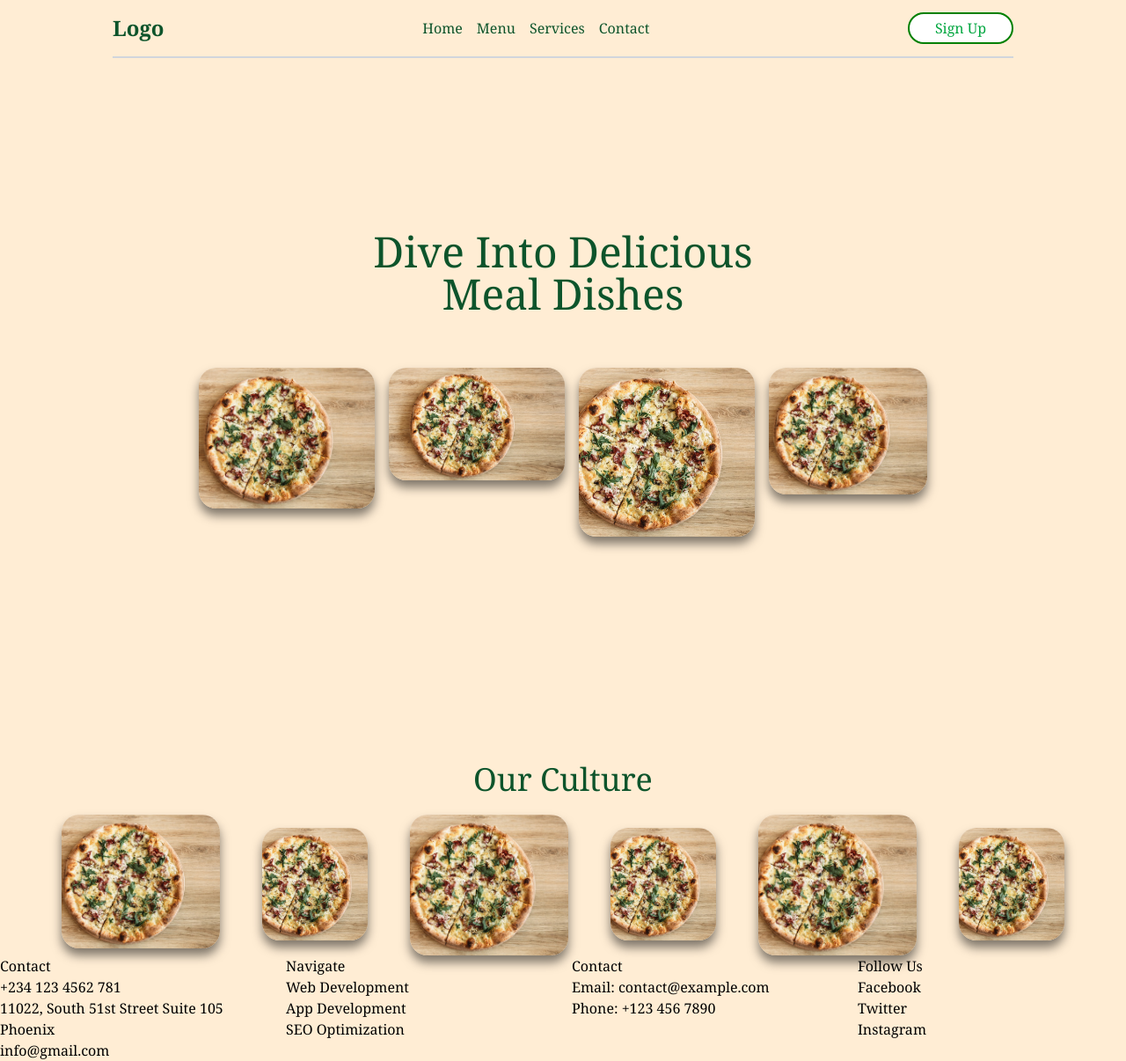
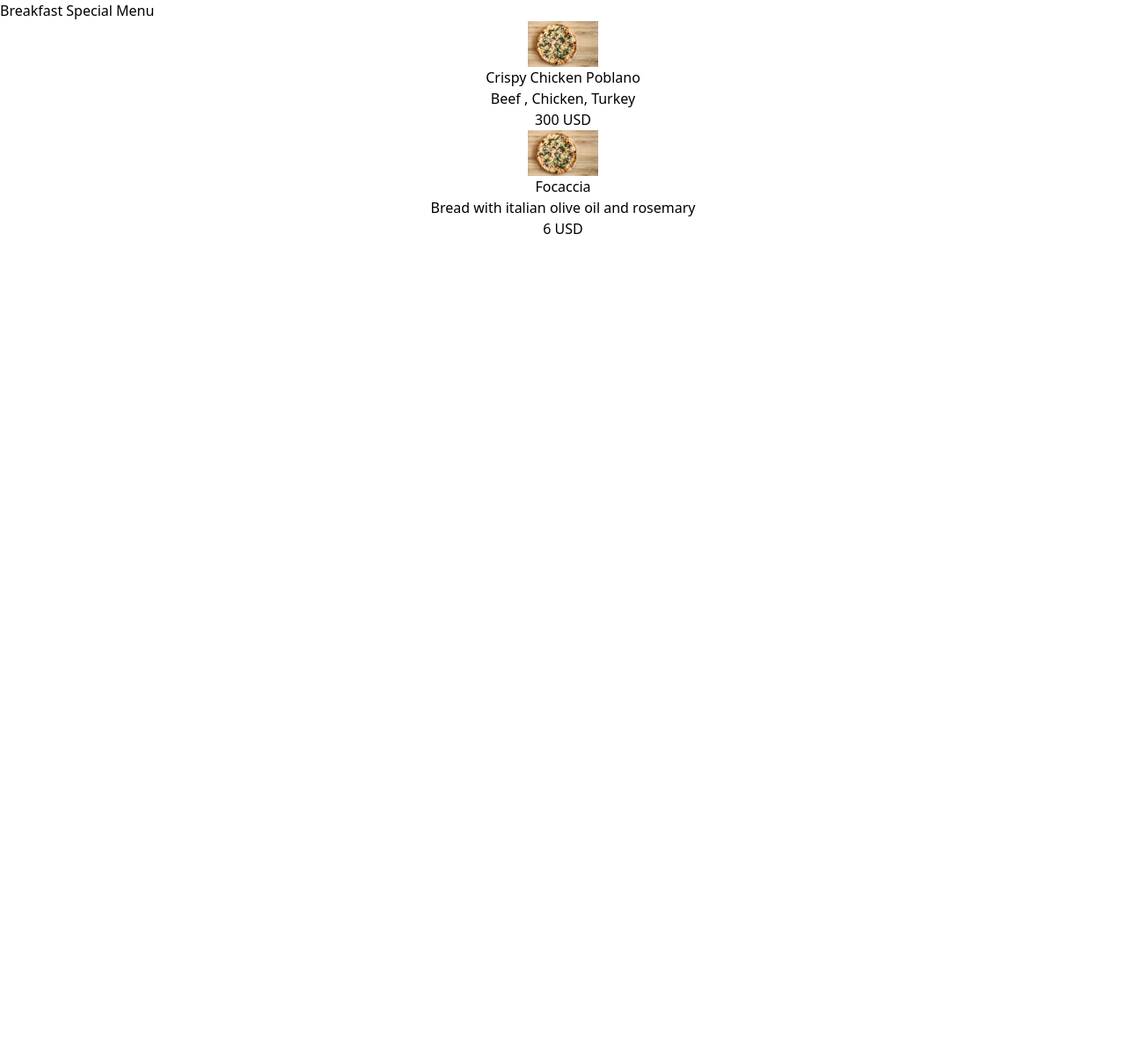
Before and after one commit to MashobTechie/ReactClass, a React (Vite) app: page / in a window 1280 px wide. Shown: the whole page at 88% size. After the commit the page ends 800 px from the top, so only its background shows below. Built offline with nearby package versions, Linux system fonts and the light colour scheme.

Commit message:
Props: Passing and receiving data in props

```diff
--- a/src/components/Footer.jsx
+++ b/src/components/Footer.jsx
@@ -1,49 +1,97 @@
-import React from 'react'
+import React from 'react';
 
 const Footer = () => {
   return (
-    <footer  className='bg-orange-100 font-serif'>
-      <div style={{ display: 'grid', gridTemplateColumns: 'repeat(4, 1fr)', gap: '20px' }}>
-        <div>
-          <h4>Contact </h4>
-          <p>+234 123 4562 781</p>
-          <p>11022, South 51st Street Suite 105 Phoenix</p>
+    <footer className='bg-orange-100 font-serif text-green-900 py-12 px-4 sm:px-8 lg:px-16'>
+      <div className="max-w-7xl mx-auto">
+        <div className="grid grid-cols-1 md:grid-cols-2 lg:grid-cols-4 gap-8">
 
-          <p>info@gmail.com</p>
-
+          {/* Contact Information */}
+          <div className="space-y-4">
+            <h4 className="text-xl font-bold border-b-2 border-green-900 pb-2">Contact</h4>
+            <div className="space-y-2">
+              <p className="flex items-start">
+                <svg className="w-5 h-5 mr-2 mt-0.5" fill="none" stroke="currentColor" viewBox="0 0 24 24" xmlns="http://www.w3.org/2000/svg">
+                  <path strokeLinecap="round" strokeLinejoin="round" strokeWidth={2} d="M3 5a2 2 0 012-2h3.28a1 1 0 01.948.684l1.498 4.493a1 1 0 01-.502 1.21l-2.257 1.13a11.042 11.042 0 005.516 5.516l1.13-2.257a1 1 0 011.21-.502l4.493 1.498a1 1 0 01.684.949V19a2 2 0 01-2 2h-1C9.716 21 3 14.284 3 6V5z" />
+                </svg>
+                +234 123 4562 781
+              </p>
+              <p className="flex items-start">
+                <svg className="w-5 h-5 mr-2 mt-0.5" fill="none" stroke="currentColor" viewBox="0 0 24 24" xmlns="http://www.w3.org/2000/svg">
+                  <path strokeLinecap="round" strokeLinejoin="round" strokeWidth={2} d="M17.657 16.657L13.414 20.9a1.998 1.998 0 01-2.827 0l-4.244-4.243a8 8 0 1111.314 0z" />
+                  <path strokeLinecap="round" strokeLinejoin="round" strokeWidth={2} d="M15 11a3 3 0 11-6 0 3 3 0 016 0z" />
+                </svg>
+                11022, South 51st Street Suite 105 Phoenix
+              </p>
+              <p className="flex items-start">
+                <svg className="w-5 h-5 mr-2 mt-0.5" fill="none" stroke="currentColor" viewBox="0 0 24 24" xmlns="http://www.w3.org/2000/svg">
+                  <path strokeLinecap="round" strokeLinejoin="round" strokeWidth={2} d="M3 8l7.89 5.26a2 2 0 002.22 0L21 8M5 19h14a2 2 0 002-2V7a2 2 0 00-2-2H5a2 2 0 00-2 2v10a2 2 0 002 2z" />
+                </svg>
+                info@gmail.com
+              </p>
+            </div>
           </div>
 
-
-        <div>
-          <h4>Navigate</h4>
-          <ul style={{ listStyleType: 'none', padding: 0 }}>
-            <li>Web Development</li>
-            <li>App Development</li>
-            <li>SEO Optimization</li>
+          {/* Navigation */}
+          <div className="space-y-4">
+            <h4 className="text-xl font-bold border-b-2 border-green-900 pb-2">Navigate</h4>
+            <ul className="space-y-2">
+              <li className="hover:text-orange-600 transition-colors cursor-pointer">Home</li>
+              <li className="hover:text-orange-600 transition-colors cursor-pointer">Menu</li>
+              <li className="hover:text-orange-600 transition-colors cursor-pointer">About Us</li>
+              <li className="hover:text-orange-600 transition-colors cursor-pointer">Contact</li>
             </ul>
           </div>
-        <div>
-          <h4>Contact</h4>
-          <p>Email: contact@example.com</p>
-          <p>Phone: +123 456 7890</p>
+
+          {/* Hours */}
+          <div className="space-y-4">
+            <h4 className="text-xl font-bold border-b-2 border-green-900 pb-2">Opening Hours</h4>
+            <div className="space-y-2">
+              <p><span className="font-semibold">Mon-Fri:</span> 9am - 10pm</p>
+              <p><span className="font-semibold">Saturday:</span> 10am - 11pm</p>
+              <p><span className="font-semibold">Sunday:</span> 11am - 9pm</p>
             </div>
-        <div>
-          <h4>Follow Us</h4>
-          <ul style={{ listStyleType: 'none', padding: 0 }}>
+          </div>
+
+          {/* Social Media */}
+          <div className="space-y-4">
+            <h4 className="text-xl font-bold border-b-2 border-green-900 pb-2">Follow Us</h4>
+            <ul className="space-y-2">
               <li>
-              <a href="https://facebook.com" target="_blank" rel="noopener noreferrer">Facebook</a>
+                <a href="https://facebook.com" target="_blank" rel="noopener noreferrer" className="flex items-center hover:text-orange-600 transition-colors">
+                  <svg className="w-5 h-5 mr-2" fill="currentColor" viewBox="0 0 24 24" xmlns="http://www.w3.org/2000/svg">
+                    <path d="M22 12c0-5.523-4.477-10-10-10S2 6.477 2 12c0 4.991 3.657 9.128 8.438 9.878v-6.987h-2.54V12h2.54V9.797c0-2.506 1.492-3.89 3.777-3.89 1.094 0 2.238.195 2.238.195v2.46h-1.26c-1.243 0-1.63.771-1.63 1.562V12h2.773l-.443 2.89h-2.33v6.988C18.343 21.128 22 16.991 22 12z" />
+                  </svg>
+                  Facebook
+                </a>
               </li>
               <li>
-              <a href="https://twitter.com" target="_blank" rel="noopener noreferrer">Twitter</a>
+                <a href="https://twitter.com" target="_blank" rel="noopener noreferrer" className="flex items-center hover:text-orange-600 transition-colors">
+                  <svg className="w-5 h-5 mr-2" fill="currentColor" viewBox="0 0 24 24" xmlns="http://www.w3.org/2000/svg">
+                    <path d="M8.29 20.251c7.547 0 11.675-6.253 11.675-11.675 0-.178 0-.355-.012-.53A8.348 8.348 0 0022 5.92a8.19 8.19 0 01-2.357.646 4.118 4.118 0 001.804-2.27 8.224 8.224 0 01-2.605.996 4.107 4.107 0 00-6.993 3.743 11.65 11.65 0 01-8.457-4.287 4.106 4.106 0 001.27 5.477A4.072 4.072 0 012.8 9.713v.052a4.105 4.105 0 003.292 4.022 4.095 4.095 0 01-1.853.07 4.108 4.108 0 003.834 2.85A8.233 8.233 0 012 18.407a11.616 11.616 0 006.29 1.84" />
+                  </svg>
+                  Twitter
+                </a>
               </li>
               <li>
-              <a href="https://instagram.com" target="_blank" rel="noopener noreferrer">Instagram</a>
+                <a href="https://instagram.com" target="_blank" rel="noopener noreferrer" className="flex items-center hover:text-orange-600 transition-colors">
+                  <svg className="w-5 h-5 mr-2" fill="currentColor" viewBox="0 0 24 24" xmlns="http://www.w3.org/2000/svg">
+                    <path d="M12 2.163c3.204 0 3.584.012 4.85.07 3.252.148 4.771 1.691 4.919 4.919.058 1.265.069 1.645.069 4.849 0 3.205-.012 3.584-.069 4.849-.149 3.225-1.664 4.771-4.919 4.919-1.266.058-1.644.07-4.85.07-3.204 0-3.584-.012-4.849-.07-3.26-.149-4.771-1.699-4.919-4.92-.058-1.265-.07-1.644-.07-4.849 0-3.204.013-3.583.07-4.849.149-3.227 1.664-4.771 4.919-4.919 1.266-.057 1.645-.069 4.849-.069zM12 0C8.741 0 8.333.014 7.053.072 2.695.272.273 2.69.073 7.052.014 8.333 0 8.741 0 12c0 3.259.014 3.668.072 4.948.2 4.358 2.618 6.78 6.98 6.98C8.333 23.986 8.741 24 12 24c3.259 0 3.668-.014 4.948-.072 4.354-.2 6.782-2.618 6.979-6.98.059-1.28.073-1.689.073-4.948 0-3.259-.014-3.667-.072-4.947-.196-4.354-2.617-6.78-6.979-6.98C15.668.014 15.259 0 12 0zm0 5.838a6.162 6.162 0 100 12.324 6.162 6.162 0 000-12.324zM12 16a4 4 0 110-8 4 4 0 010 8zm6.406-11.845a1.44 1.44 0 100 2.881 1.44 1.44 0 000-2.881z" />
+                  </svg>
+                  Instagram
+                </a>
               </li>
             </ul>
+          </div>
+        </div>
+
+        {/* Copyright */}
+        <div className="border-t border-green-900 mt-12 pt-6 text-center">
+          <p>© {new Date().getFullYear()} Delicious Meal Dishes. All rights reserved.</p>
         </div>
       </div>
     </footer>
   )
 }
 
-export default Footer
+export default Footer;
--- a/src/components/Menu.jsx
+++ b/src/components/Menu.jsx
@@ -1,8 +1,31 @@
 import React from 'react'
+import ourMeal from '../assets/premium_photo-1661762555601-47d088a26b50.avif'
+import ProductCard from './ProductCard'
 
 const Menu = () => {
   return (
-    <div>Menu</div>
+    <div>
+      <h2>Breakfast Special Menu</h2>
+      <ProductCard
+        image={ourMeal}
+        name="Crispy Chicken Poblano"
+        ingredients="Beef , Chicken, Turkey"
+        price="300 USD"
+      />
+
+      <ProductCard
+        image={ourMeal}
+        name="Focaccia"
+        ingredients="Bread with italian olive oil and rosemary"
+        price="6 USD"
+
+      />
+
+
+
+
+    </div>
+
   )
 }
 
--- a/src/components/OurCulture.jsx
+++ b/src/components/OurCulture.jsx
@@ -9,7 +9,7 @@ const OurCulture = () => {
 
 
             <div className='image-row flex flex-wrap justify-center gap-12 ' style={{
-                marginTop:'20px'
+                marginTop: '20px'
             }}>
                 <img src={ourImage} className="h-38 object-cover" style={{
                     borderRadius: '20px',
--- a/src/components/ProductCard.jsx
+++ b/src/components/ProductCard.jsx
@@ -1,17 +1,17 @@
 import React from 'react';
-import Pizza from '../assets/premium_photo-1661762555601-47d088a26b50.avif';
 
-const ProductCard = () => {
+
+const ProductCard = (props) => {
+    console.log(props)
     return (
-        <div>
-            <img src= {Pizza} alt=""  className='w-[200px] h-full'/>
+        <div className='flex flex-col items-center justify-center'>
+        <img src={props.image} className='w-20'/>
+            <h2>{props.name}</h2>
+            <p>{props.ingredients}</p>
 
-            <h2>Pizza Spinnacci</h2>
-            <p>Contains tomato, mozarella, spinnach , and ricotta cheese</p>
+            <h3>{props.price}</h3>
         </div>
     )
 }
 
 export default ProductCard;
-
-// props
--- a/src/pages/Home.jsx
+++ b/src/pages/Home.jsx
@@ -1,6 +1,7 @@
 import React from 'react'
 import Navbar from '../components/Navbar'
 import Hero from '../components/Hero'
+import Menu from '../components/Menu'
 import OurCulture from '../components/OurCulture'
 import Footer from '../components/Footer'
 
@@ -8,10 +9,11 @@ import Footer from '../components/Footer'
 const Home = () => {
     return (
         <>
-            <Navbar />
-            <Hero />
-            <OurCulture />
-            <Footer />
+            {/* <Navbar /> */}
+            {/* <Hero /> */}
+            <Menu />
+            {/* <OurCulture /> */}
+            {/* <Footer /> */}
 
         </>
     )
```
Also changed, not shown: TeachingDocs.txt, 1 other file (tests, documents, lock files or other folders). Lines whose indentation alone changed are shown as unchanged.
